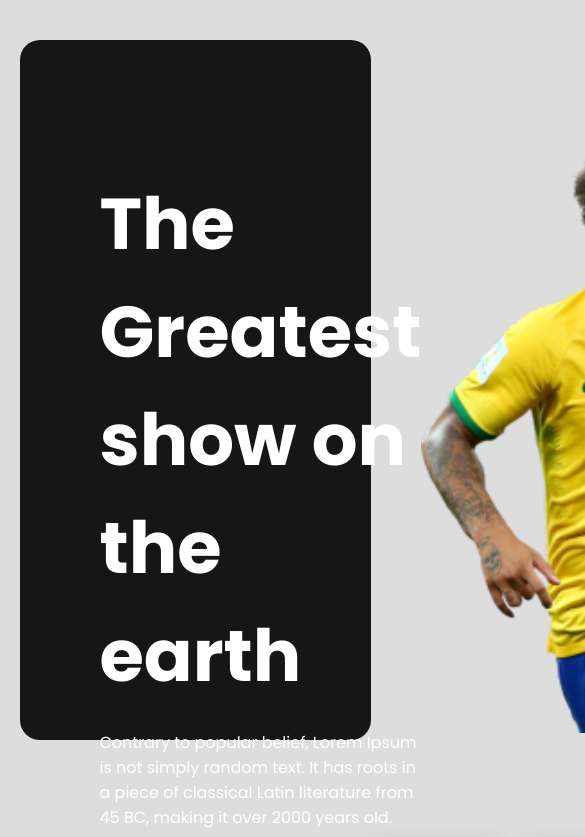
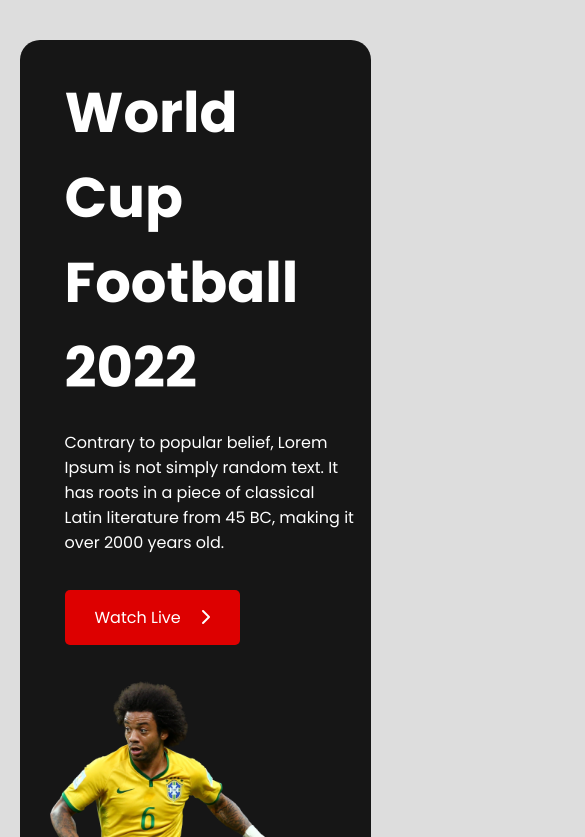
Before and after one commit to subhadas1986/football-world-cup-2022, a plain HTML site: page index.html in a window 390 px wide. Shown: the top 837 px of the page, 585 px wide, since content can reach past the window. Drawn offline with Linux system fonts and the light colour scheme.

Commit message:
some changes of responsive

```diff
--- a/index.html
+++ b/index.html
@@ -17,7 +17,7 @@
             <div class="banner-wrapper">
                 <div class="banner-left">
                     <div class="banner-description">
-                        <h1 class="banner-title">The Greatest show on the earth</h1>
+                        <h1 class="banner-title">World Cup Football 2022</h1>
                         <p class="banner-text">Contrary to popular belief, Lorem Ipsum is not simply
                         random text. It has roots in a piece of classical Latin literature from 45 BC, making it over 2000 years old.</p>
                         <a class="banner-link" href="https://www.google.com" target="_blank">Watch Live <i id="button-icon" class="fa-solid fa-chevron-right"></i></a>
--- a/style.css
+++ b/style.css
@@ -18,7 +18,6 @@ main{
 
 /* banner part start */
 .banner-container{
-
     background: #161616;
     border-radius: 20px;
     padding: 30px 30px 0 30px;
@@ -27,12 +26,14 @@ main{
 .banner-wrapper{
     display: flex;
     justify-content: space-evenly;
-    align-items: flex-start;
+    align-items: center;
 }
 .banner-left{
     width: 531px;
     height: 424px;
-    padding: 100px 0 60px 50px;
+    /* padding: 100px 0 60px 50px; */
+    /* padding-left: 30px; */
+    margin-left: 30px;
 }
 .banner-description .banner-title{
     font-size: 4.5rem;
@@ -63,7 +64,7 @@ main{
     margin-left: 15px;
 }
 .banner-right{
-    padding: 50px 50px 0 0;
+    /* padding: 50px 50px 0 0; */
 }
 .banner-right .banner-image img{
     width: 581px;
@@ -187,3 +188,54 @@ main{
     color: #fff;
     font-size: 1rem;
 }
+
+/* Responsive Design */
+/* mobile device */
+@media only screen and (max-width: 556px){
+    .banner-container{
+        background: #161616;
+        border-radius: 20px;
+        padding: 30px 30px 0 30px;
+    }
+    .banner-wrapper{
+        width: 100%;
+        display: flex;
+        flex-direction: column;
+        justify-content: center;
+    }
+    .banner-description .banner-title{
+        font-size: 3.5rem;
+        font-weight: 700;
+        color: #fff;
+        /* margin-bottom: 20px; */
+        /* padding: -10px; */
+        text-align: justify;
+    }
+    .banner-left{
+        width: 100%;
+        height: 100%;
+
+    }
+
+    .banner-description{
+        justify-content: center;
+    }
+    .banner-right .banner-image img{
+        width: 100%;
+        height: 100%;
+    }
+    .banner-right{
+        padding: 50px 50px 0 0;
+    }
+    .blogs-wrapper{
+        display: flex;
+        flex-direction: column;
+        /* justify-content: center; */
+        align-items: center;
+    }
+    .blogs{
+        display: grid;
+        grid-template-columns: repeat(1, 1fr);
+        grid-gap: 20px;
+    }
+}
```
